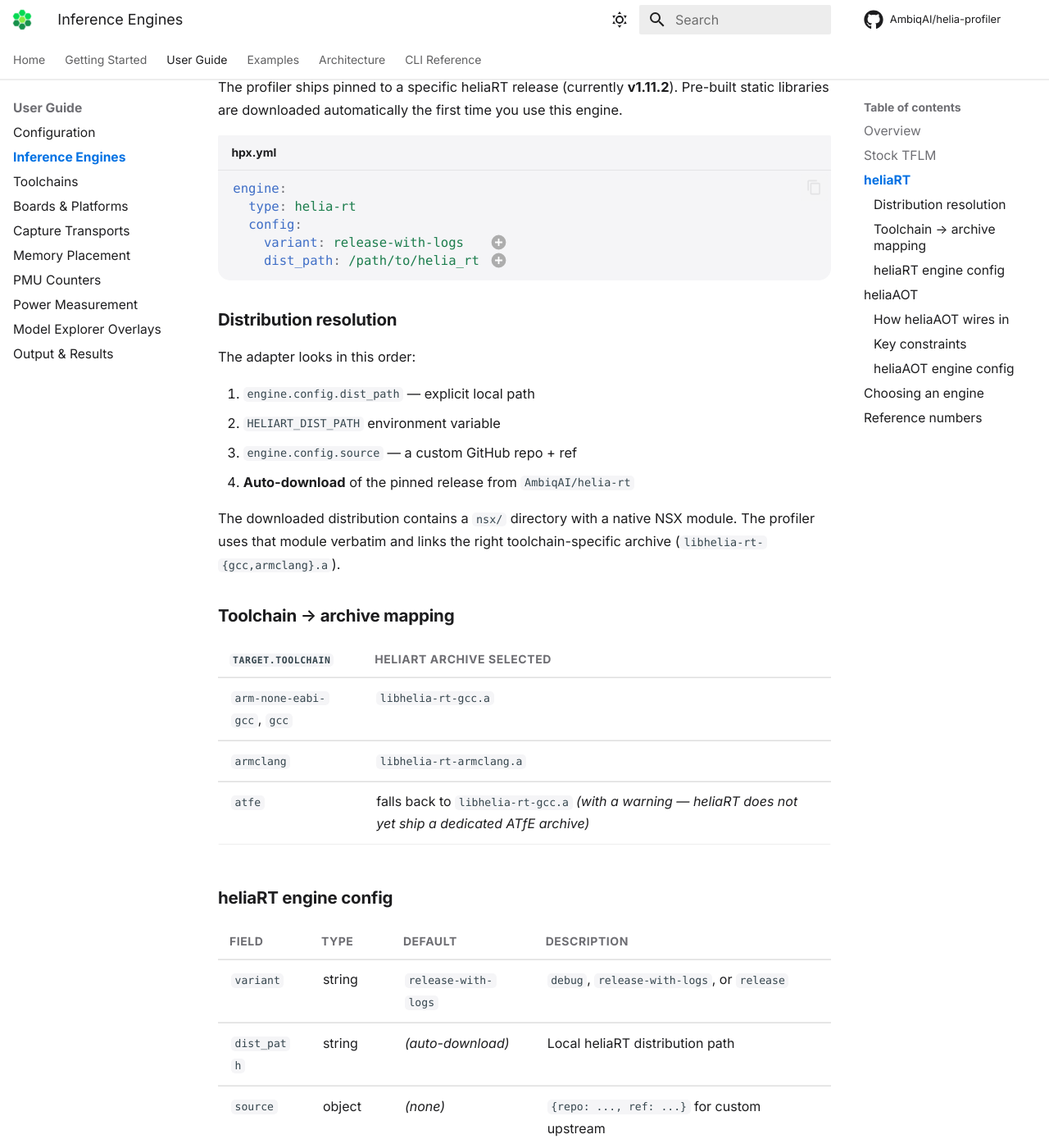
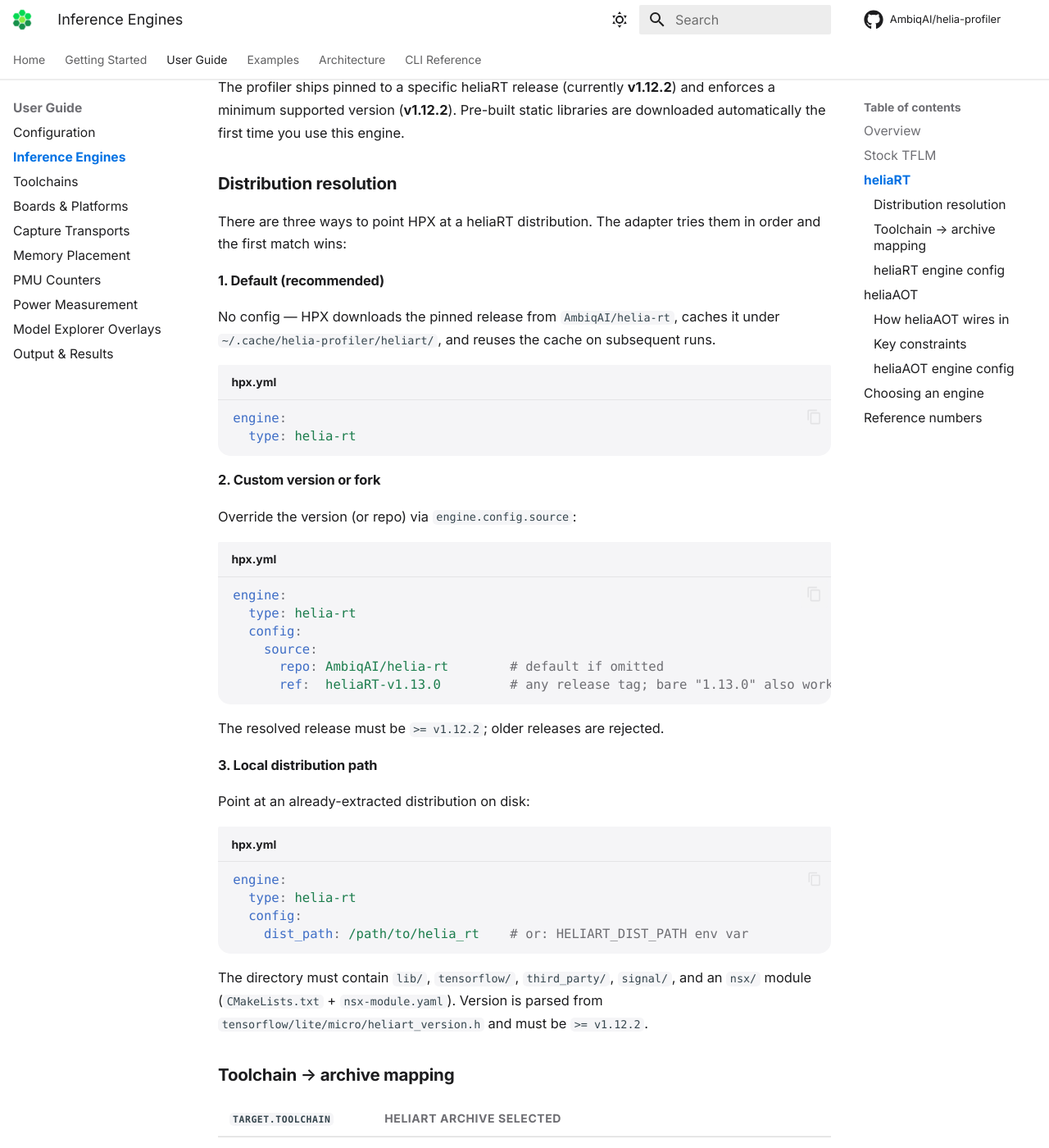
Before and after one commit to AmbiqAI/helia-profiler, an MkDocs documentation site: the page built from docs/guide/engines.md, in a window 1280 px wide and 1400 px high, scrolled down 1387 px. Shown: the whole window at 82% size. Built offline with MkDocs 1.6.1 and Material for MkDocs 9.7.7, drawn with Linux system fonts in a browser that asks for light colours; some web fonts are replaced; comment, search, counter and statistics services are not loaded; some of the changed text lies outside the part shown.

Commit message:
feat(helia-rt): adopt v1.12.2, add min-version floor, retire embedded fallback
* Bump pinned default to heliaRT v1.12.2 (HELIART_VERSION).
* Introduce HELIART_MIN_VERSION (=1.12.2). Any resolved distribution
  (default download, custom GitHub ref, or local dist_path) must satisfy
  the floor; below-floor is a hard error, above-pinned logs info.
* _install_nsx_module now requires the upstream nsx/ module that ships
  with heliaRT >= 1.12.2 (CMakeLists.txt + nsx-module.yaml). The CMake
  rewrite shim that worked around the v1.11.x flattened-layout TFLM-root
  bug is no longer needed and has been removed (fixed upstream by
  AmbiqAI/helia-rt#116).
* Tighten release-asset matching to helia-rt-*.zip (was: any *.zip);
  warn deterministically when multiple candidates match.
* Move the legacy embedded nsx_heliart/ snapshot from production code
  to tests/fixtures/heliart_nsx/ (test-only mock of an upstream nsx/).
* docs/guide/engines.md: rewrite the heliaRT section with three explicit
  resolution modes (Default / Custom version or fork / Local path)
  and document the version floor.

````diff
--- a/docs/guide/engines.md
+++ b/docs/guide/engines.md
@@ -41,43 +41,64 @@
 backends — reference, CMSIS-NN, and the Ambiq-tuned **HELIA** kernels.
 
 The profiler ships pinned to a specific heliaRT release
-(currently **v1.11.2**). Pre-built static libraries are downloaded
-automatically the first time you use this engine.
+(currently **v1.12.2**) and enforces a minimum supported version
+(**v1.12.2**). Pre-built static libraries are downloaded automatically
+the first time you use this engine.
+
+### Distribution resolution
+
+There are three ways to point HPX at a heliaRT distribution. The adapter
+tries them in order and the first match wins:
+
+#### 1. Default (recommended)
+
+No config — HPX downloads the pinned release from `AmbiqAI/helia-rt`,
+caches it under `~/.cache/helia-profiler/heliart/`, and reuses the cache
+on subsequent runs.
+
+```yaml title="hpx.yml"
+engine:
+  type: helia-rt
+```
+
+#### 2. Custom version or fork
+
+Override the version (or repo) via `engine.config.source`:
 
 ```yaml title="hpx.yml"
 engine:
   type: helia-rt
   config:
-    variant: release-with-logs   # (1)!
-    dist_path: /path/to/helia_rt # (2)!
+    source:
+      repo: AmbiqAI/helia-rt        # default if omitted
+      ref:  heliaRT-v1.13.0         # any release tag; bare "1.13.0" also works
 ```
 
-1.  Library variant: `release` (lean), `release-with-logs` (default —
-    keeps SWO printf), or `debug`.
-2.  Optional. Path to a local heliaRT distribution containing `lib/`,
-    `tensorflow/`, and `third_party/`. If unset, the profiler downloads
-    the pinned release into a cache directory on first use.
+The resolved release must be `>= v1.12.2`; older releases are rejected.
 
-### Distribution resolution
+#### 3. Local distribution path
 
-The adapter looks in this order:
+Point at an already-extracted distribution on disk:
 
-1. `engine.config.dist_path` — explicit local path
-2. `HELIART_DIST_PATH` environment variable
-3. `engine.config.source` — a custom GitHub repo + ref
-4. **Auto-download** of the pinned release from `AmbiqAI/helia-rt`
+```yaml title="hpx.yml"
+engine:
+  type: helia-rt
+  config:
+    dist_path: /path/to/helia_rt    # or: HELIART_DIST_PATH env var
+```
 
-The downloaded distribution contains a `nsx/` directory with a native NSX
-module. The profiler uses that module verbatim and links the right
-toolchain-specific archive (`libhelia-rt-{gcc,armclang}.a`).
+The directory must contain `lib/`, `tensorflow/`, `third_party/`,
+`signal/`, and an `nsx/` module (`CMakeLists.txt` + `nsx-module.yaml`).
+Version is parsed from `tensorflow/lite/micro/heliart_version.h` and
+must be `>= v1.12.2`.
 
 ### Toolchain → archive mapping
 
 | `target.toolchain` | heliaRT archive selected |
 |---|---|
-| `arm-none-eabi-gcc`, `gcc` | `libhelia-rt-gcc.a` |
-| `armclang` | `libhelia-rt-armclang.a` |
-| `atfe` | falls back to `libhelia-rt-gcc.a` *(with a warning — heliaRT does not yet ship a dedicated ATfE archive)* |
+| `arm-none-eabi-gcc`, `gcc` | `libhelia-rt-{core}-gcc-{variant}.a` |
+| `armclang` | `libhelia-rt-{core}-armclang-{variant}.a` |
+| `atfe` | falls back to `gcc` *(with a warning — heliaRT does not yet ship a dedicated ATfE archive)* |
 
 ### heliaRT engine config
 
@@ -85,7 +106,8 @@
 |---|---|---|---|
 | `variant` | string | `release-with-logs` | `debug`, `release-with-logs`, or `release` |
 | `dist_path` | string | *(auto-download)* | Local heliaRT distribution path |
-| `source` | object | *(none)* | `{repo: ..., ref: ...}` for custom upstream |
+| `source.repo` | string | `AmbiqAI/helia-rt` | GitHub repo for download |
+| `source.ref` | string | pinned version | Release tag (e.g. `heliaRT-v1.13.0` or bare `1.13.0`) |
 
 ## heliaAOT
 
````
Also changed, not shown: 8 other files.
